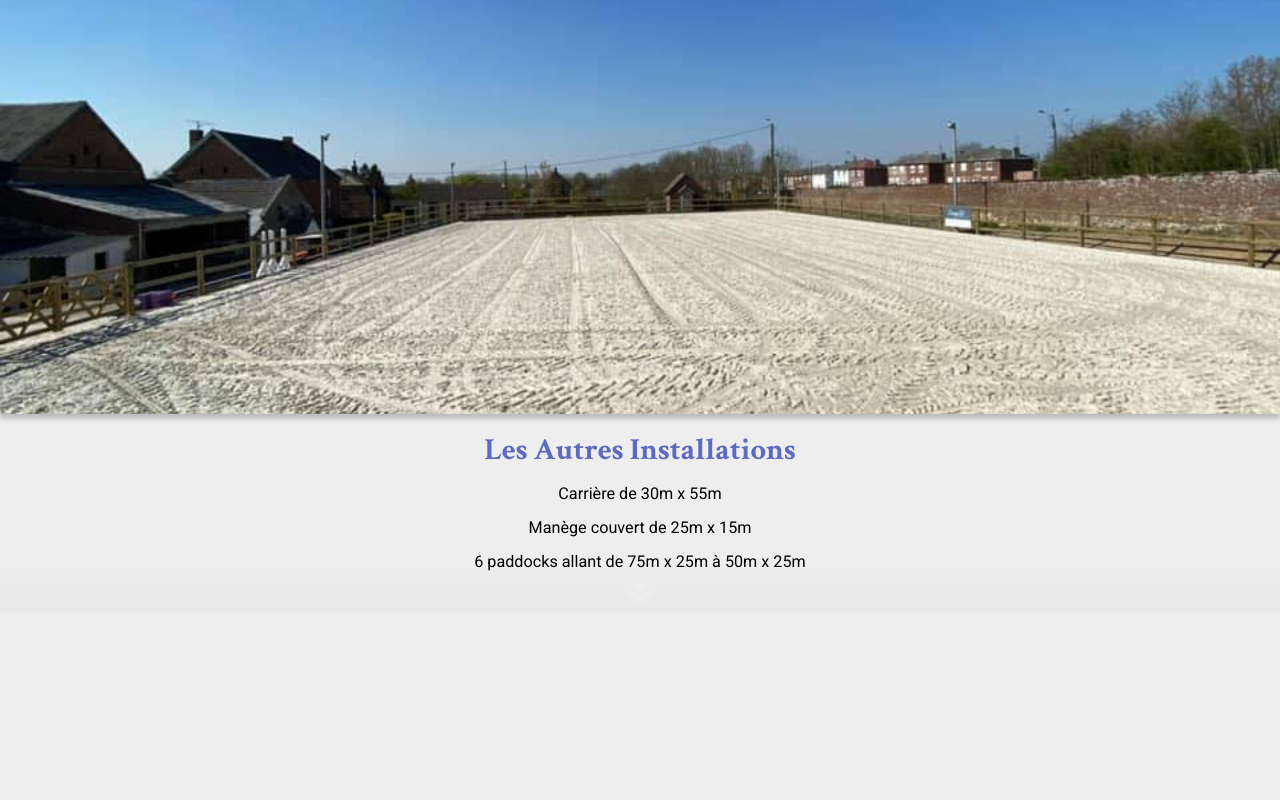
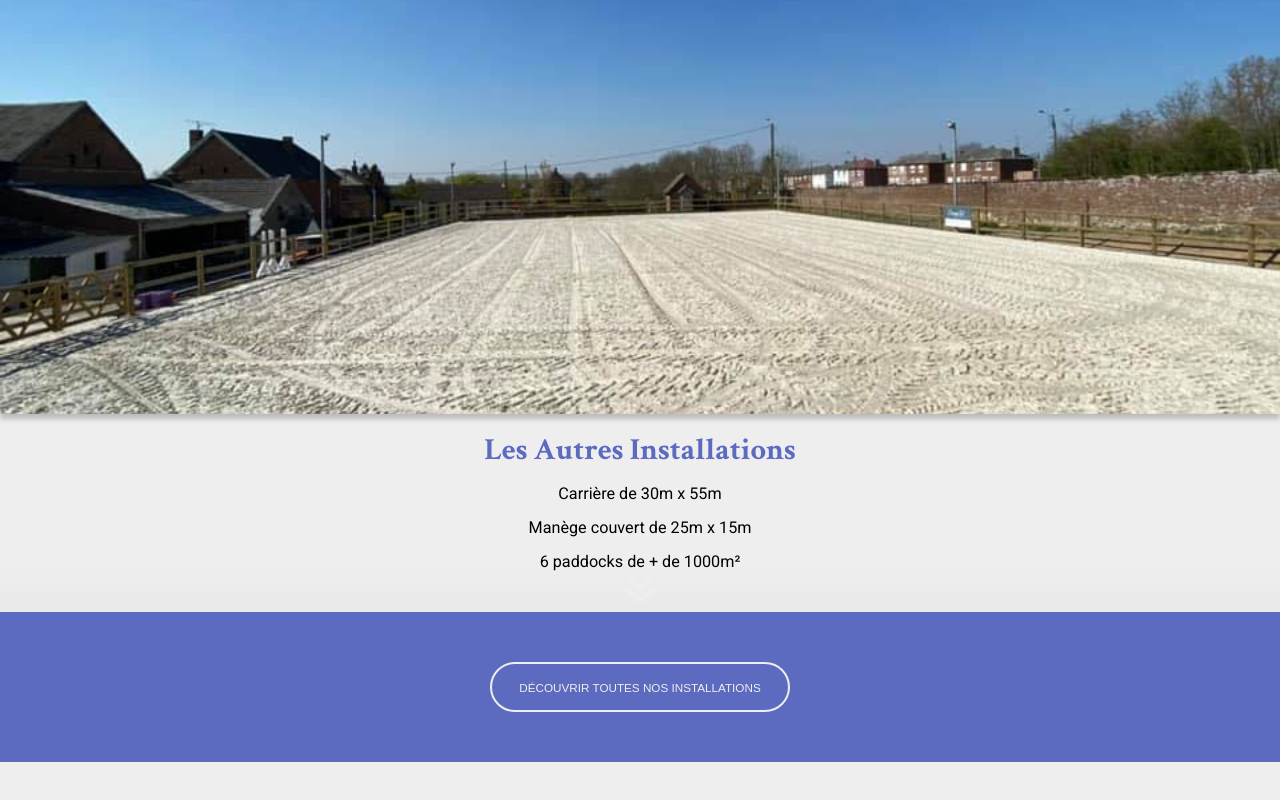
Before and after one commit to GoutteDooo/Site_Ecurie, a React (Vite) app: page / in a window 1280 px wide. Shown: the part 2758-3558 px from the top of the page. Before the commit the page ends 3440 px from the top, so only its background shows below. Built offline with nearby package versions, Linux system fonts and the light colour scheme.

Commit message:
chore(home): add DECOUVRIR INSTALLATIONS and Fix carousel issue when sliding on index 0

```diff
--- /dev/null
+++ b/src/components/home/AllInstallations.jsx
@@ -0,0 +1,11 @@
+import React from "react";
+
+const AllInstallations = () => {
+  return (
+    <div className="all-installations">
+      <button>DÉCOUVRIR TOUTES NOS INSTALLATIONS</button>
+    </div>
+  );
+};
+
+export default AllInstallations;
--- a/src/components/home/Carousel.jsx
+++ b/src/components/home/Carousel.jsx
@@ -26,7 +26,8 @@ const Carousel = ({ card }) => {
     }
   };
 
-  const isFilter = (index) => numberImages - 2 === index && card.filter;
+  const isFilter = (index) =>
+    (numberImages - 2 === index && card.filter) || (index === 0 && card.filter);
 
   return (
     <div className="carousel--viewport">
--- a/src/components/home/Main.jsx
+++ b/src/components/home/Main.jsx
@@ -2,6 +2,7 @@ import React from "react";
 import Presentation from "./Presentation";
 import Card from "./Card";
 import { cards } from "../../data/cards.json";
+import AllInstallations from "./AllInstallations";
 /**
  * Composant principal affichant le corps de l'accueil
  * @returns
@@ -13,6 +14,7 @@ const Main = () => {
       <Card card={cards[0]} />
       <Card card={cards[1]} />
       <Card card={cards[2]} />
+      <AllInstallations />
     </div>
   );
 };
--- a/src/data/cards.json
+++ b/src/data/cards.json
@@ -27,7 +27,7 @@
       "description": [
         "Carrière de 30m x 55m",
         "Manège couvert de 25m x 15m",
-        "6 paddocks allant de 75m x 25m à 50m x 25m"
+        "6 paddocks de + de 1000m²"
       ],
       "filter": true
     }
--- a/src/styles/main.scss
+++ b/src/styles/main.scss
@@ -24,6 +24,7 @@
 @import "./pages/home/main";
 @import "./pages/home/presentation";
 @import "./pages/home/card";
+@import "./pages/home/allInstallations";
 /* THEMES */
 @import "./themes/dark";
 @import "./themes/light";
--- a/src/styles/pages/_home.scss
+++ b/src/styles/pages/_home.scss
@@ -1,5 +1,5 @@
 .home {
-  overflow-x: hidden;
+  overflow: hidden;
   &__introduction {
     height: $vh;
     position: relative;
--- /dev/null
+++ b/src/styles/pages/home/_allInstallations.scss
@@ -0,0 +1,17 @@
+.all-installations {
+  @include verticalCenter;
+  width: 100%;
+  height: 150px;
+  background: $main-color;
+  button {
+    width: min(300px, 80%);
+    font-size: 0.65rem;
+    height: 50px;
+    padding: 0.5rem;
+    &:hover {
+      background: $bg-color;
+      color: $main-color;
+      border: $main-color;
+    }
+  }
+}
```
